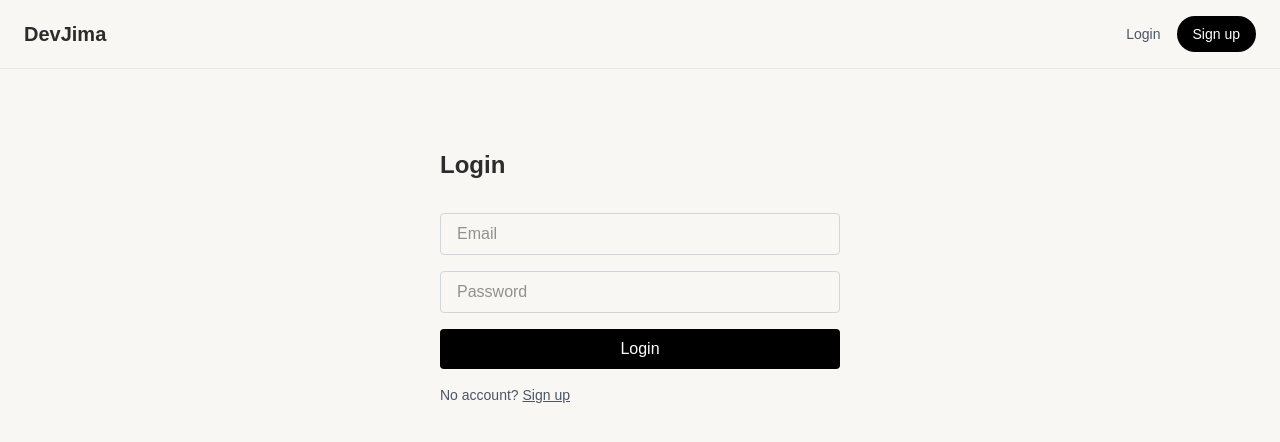
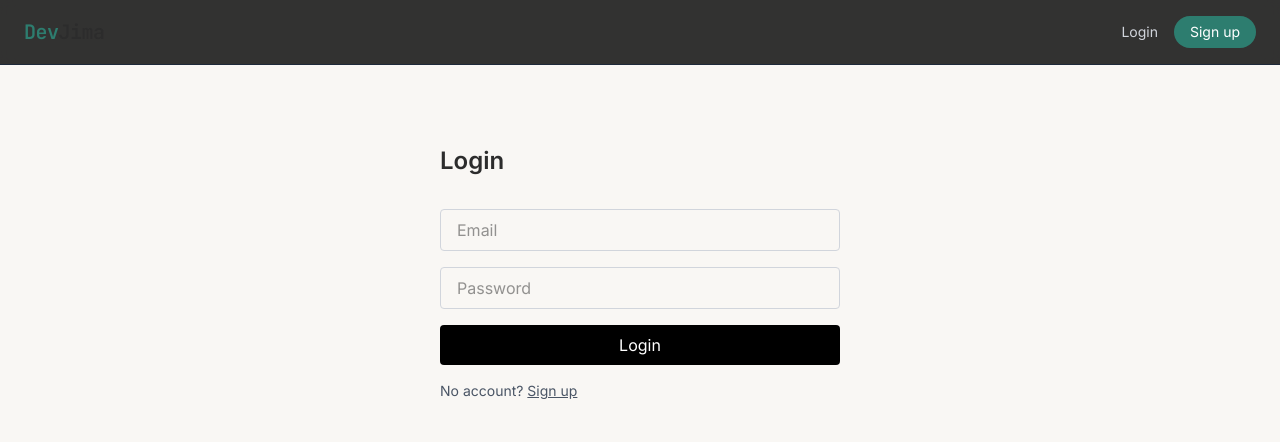
Before and after one commit to VilliDoug/devjima, a Next.js app in the folder frontend/: page /login in a window 1280 px wide. Shown: the top 442 px of the page. Built offline with nearby package versions, Linux system fonts and the light colour scheme.

Commit message:
feat: UIポリッシュ - Navbar・PostCard・フォント改善

```diff
--- a/frontend/src/components/Navbar.tsx
+++ b/frontend/src/components/Navbar.tsx
@@ -8,35 +8,40 @@ export default function Navbar() {
   const [mounted, setMounted] = useState(false);
 
   useEffect(() => {
-    // eslint-disable-next-line react-hooks/set-state-in-effect
+    // eslint-disable-next-line react-hooks/exhaustive-deps
     setMounted(true);
-  }, []);
+}, []);
 
   return (
-    <nav className="border-b border-gray-200 px-6 py-4 flex items-center justify-between">
-      <Link href="/" className="font-bold text-xl">
-        DevJima
+    <nav className="border-b border-gray-800 px-6 py-4 flex items-center justify-between sticky top-0 z-10 backdrop-blur-sm bg-black/80">
+      <Link href="/" className="font-bold text-xl tracking-tight" style={{fontFamily: 'JetBrains Mono'}}>
+        <span className="text-devjima-teal">Dev</span>Jima
       </Link>
       <div className="flex items-center gap-4">
         {!mounted ? null : isLoggedIn ? (
           <>
-            <Link href="/posts/new" className="text-sm text-gray-600 hover:text-black">
+            <Link href="/posts/new" className="text-sm text-gray-300 hover:text-white transition-colors">
               Write
             </Link>
-            <button onClick={logout} className="text-sm text-gray-600 hover:text-black">
+            <Link href={`/profile/${userId}`} className="text-sm text-gray-300 hover:text-white transition-colors">
+              Profile
+            </Link>
+            <button
+              onClick={logout}
+              className="text-sm bg-gray-800 text-gray-300 px-4 py-1.5 rounded-full hover:bg-gray-700 transition-colors"
+            >
               Logout
             </button>
-            <Link href={`/profile/${userId}`}
-             className='text-sm text-gray-400 hover:text-white transition-colors' >
-              Profile
-             </Link>
           </>
         ) : (
           <>
-            <Link href="/login" className="text-sm text-gray-600 hover:text-black">
+            <Link href="/login" className="text-sm text-gray-300 hover:text-white transition-colors">
               Login
             </Link>
-            <Link href="/register" className="text-sm bg-black text-white px-4 py-2 rounded-full hover:bg-gray-800">
+            <Link
+              href="/register"
+              className="text-sm bg-devjima-teal text-white px-4 py-1.5 rounded-full hover:bg-devjima-teal-hover transition-colors"
+            >
               Sign up
             </Link>
           </>
--- a/frontend/src/components/PostCard.tsx
+++ b/frontend/src/components/PostCard.tsx
@@ -1,44 +1,37 @@
-import { Post } from "@/types";
-import Link from "next/link";
+import Link from 'next/link';
+import { Post } from '@/types';
 
 export default function PostCard({ post }: { post: Post }) {
   return (
-    <div className="border border-gray-700 rounded-xl p-6 hover:border-devjima-teal transition-colors cursor-pointer">
-      <div className="flex items-center gap-2 mb-3">
-        <Link
-        href={`/profile/${post.author?.id}`}
-        className="text-sm text-gray-400 hover:text-devjima-teal transition-colors">
+    <div className="border border-gray-800 rounded-xl p-6 hover:border-gray-600 transition-all hover:bg-gray-900/50 cursor-pointer">
+      <div className="flex items-center gap-2 mb-4">
+        <div className="w-7 h-7 rounded-full bg-devjima-teal flex items-center justify-center text-white text-xs font-bold shrink-0">
+          {(post.author?.displayName ?? post.author?.username ?? '?')[0].toUpperCase()}
+        </div>
+        <Link href={`/profile/${post.author?.id}`} className="text-sm text-gray-300 hover:text-devjima-teal transition-colors">
           {post.author?.displayName ?? post.author?.username}
         </Link>
-        <span className="text-gray-600">·</span>
-        <span className="text-sm text-gray-500">
+        <span className="text-gray-700">·</span>
+        <span className="text-xs text-gray-500">
           {new Date(post.createdAt).toLocaleDateString()}
         </span>
-        <span className="text-gray-600">·</span>
-        <span
-          className={`text-xs px-2 py-0.5 rounded-full font-medium ${
-            post.language === "en"
-              ? "bg-blue-900 text-blue-300"
-              : "bg-red-900 text-red-300"
-          }`}
-        >
-          {post.language === "en" ? "EN" : "JP"}
+        <span className={`ml-auto text-xs px-2 py-0.5 rounded-full font-medium ${
+          post.language === 'en'
+            ? 'bg-blue-950 text-blue-300 border border-blue-800'
+            : 'bg-red-950 text-red-300 border border-red-800'
+        }`}>
+          {post.language === 'en' ? 'EN' : 'JP'}
         </span>
       </div>
-
       <Link href={`/posts/${post.id}`}>
-        <h2 className="text-lg font-semibold text-white hover:text-devjima-teal transition-colors mb-2">
+        <h2 className="text-lg font-semibold text-white hover:text-devjima-teal transition-colors mb-3 leading-snug">
           {post.title}
         </h2>
       </Link>
-
       {post.tags.length > 0 && (
-        <div className="flex gap-2 mt-3 flex-wrap">
-          {post.tags.map((tag) => (
-            <span
-              key={tag.id}
-              className="text-xs bg-gray-700 text-gray-300 px-3 py-1 rounded-full"
-            >
+        <div className="flex gap-2 flex-wrap">
+          {post.tags.map(tag => (
+            <span key={tag.id} className="text-xs bg-gray-800 text-gray-400 px-3 py-1 rounded-full border border-gray-700">
               {tag.name}
             </span>
           ))}
--- a/frontend/src/pages/_document.tsx
+++ b/frontend/src/pages/_document.tsx
@@ -3,7 +3,11 @@ import { Html, Head, Main, NextScript } from "next/document";
 export default function Document() {
   return (
     <Html lang="en">
-      <Head />
+      <Head>
+        <link rel="preconnect" href="https://fonts.googleapis.com" />
+<link rel="preconnect" href="https://fonts.gstatic.com" crossOrigin="anonymous" />
+<link href="https://fonts.googleapis.com/css2?family=Inter:wght@400;500;600&family=JetBrains+Mono:wght@400;600&display=swap" rel="stylesheet" />
+      </Head>
       <body className="antialiased">
         <Main />
         <NextScript />
--- a/frontend/src/styles/globals.css
+++ b/frontend/src/styles/globals.css
@@ -33,5 +33,5 @@
 body {
   background-color: var(--background);
   color: var(--foreground);
-  font-family: Arial, Helvetica, sans-serif;
+  font-family: 'Inter', sans-serif;
 }
```
